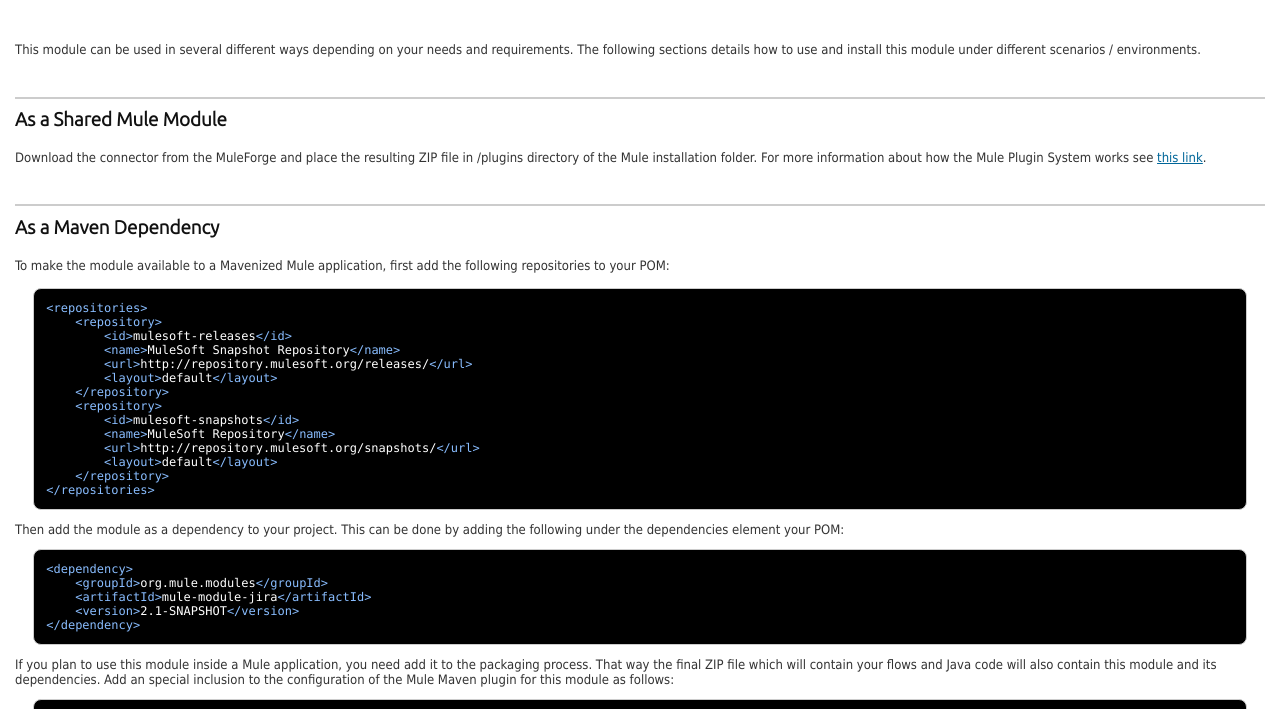
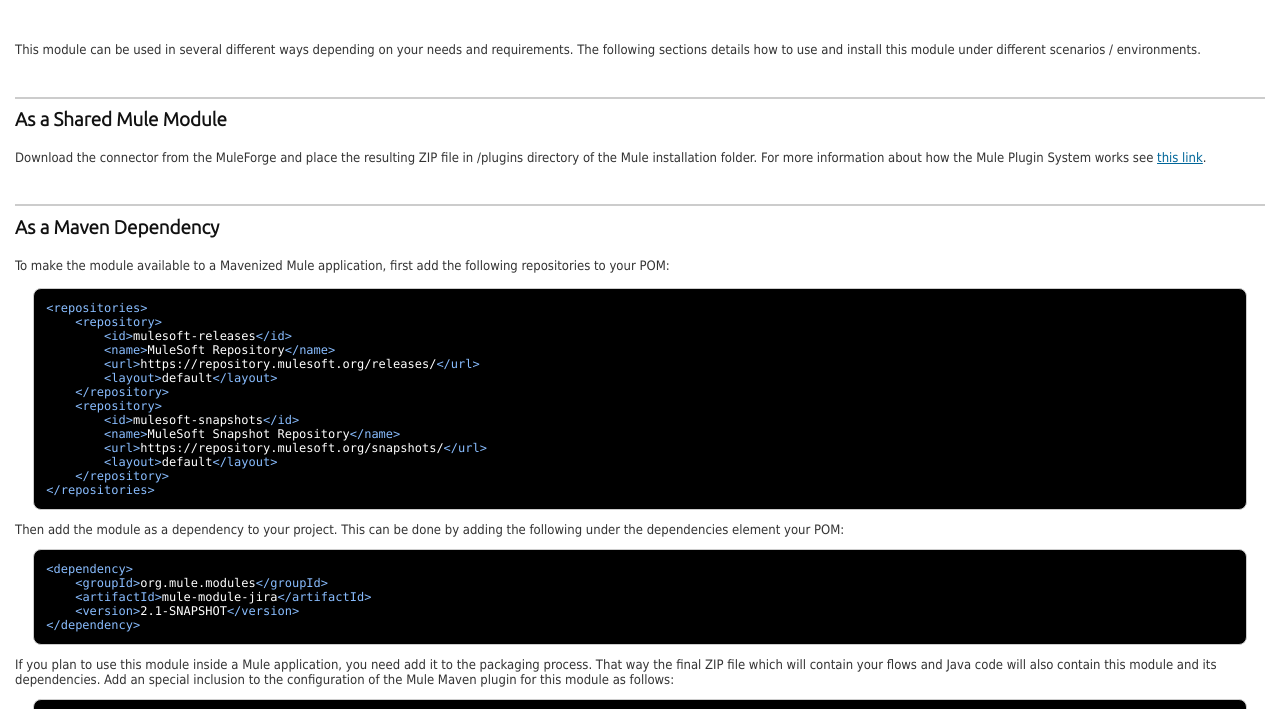
Before and after one commit to mulesoft/jira-connector, a plain HTML site: page guide/install.html in a window 1280 px wide. Shown: the part 91-800 px from the top of the page. Drawn offline with Linux system fonts and the light colour scheme; files whose address does not match are found by name.

Commit message:
Updating documentation

```diff
--- a/guide/install.html
+++ b/guide/install.html
@@ -183,14 +183,14 @@
 &lt;repositories&gt;
     &lt;repository&gt;
         &lt;id&gt;mulesoft-releases&lt;/id&gt;
-        &lt;name&gt;MuleSoft Snapshot Repository&lt;/name&gt;
-        &lt;url&gt;http://repository.mulesoft.org/releases/&lt;/url&gt;
+        &lt;name&gt;MuleSoft Repository&lt;/name&gt;
+        &lt;url&gt;https://repository.mulesoft.org/releases/&lt;/url&gt;
         &lt;layout&gt;default&lt;/layout&gt;
     &lt;/repository&gt;
     &lt;repository&gt;
         &lt;id&gt;mulesoft-snapshots&lt;/id&gt;
-        &lt;name&gt;MuleSoft Repository&lt;/name&gt;
-        &lt;url&gt;http://repository.mulesoft.org/snapshots/&lt;/url&gt;
+        &lt;name&gt;MuleSoft Snapshot Repository&lt;/name&gt;
+        &lt;url&gt;https://repository.mulesoft.org/snapshots/&lt;/url&gt;
         &lt;layout&gt;default&lt;/layout&gt;
     &lt;/repository&gt;
 &lt;/repositories&gt;
```
